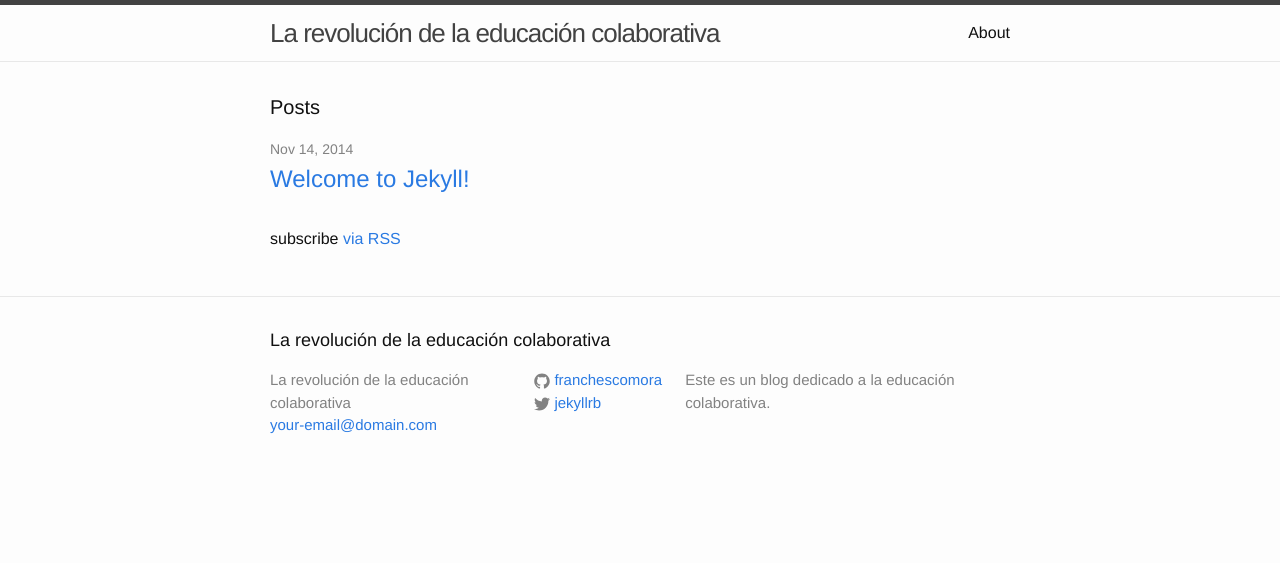
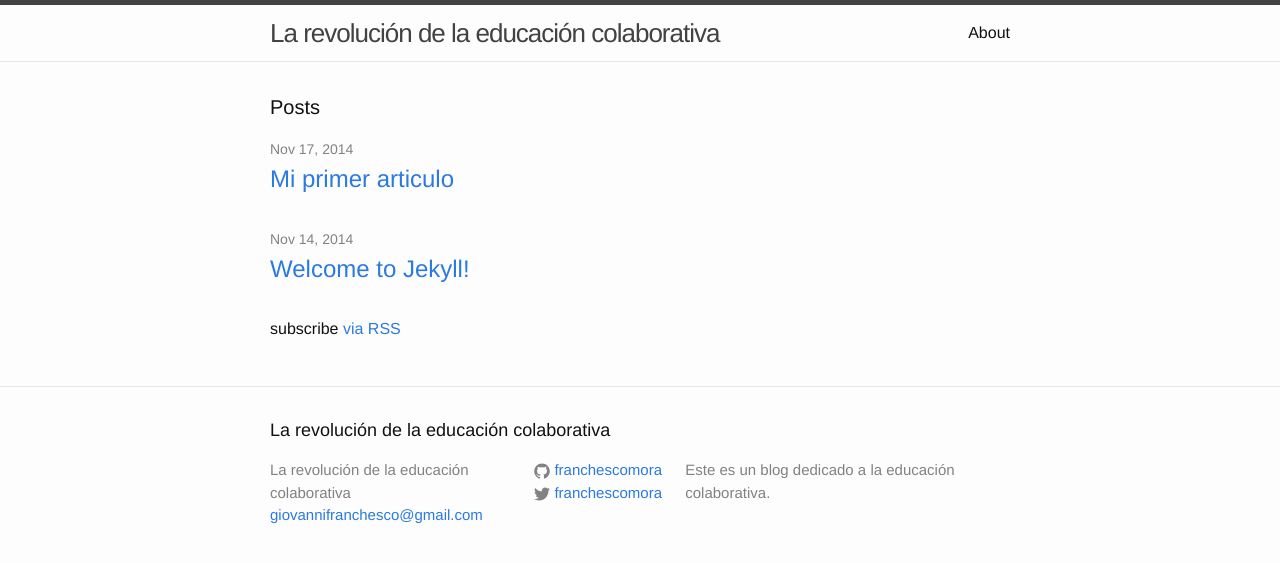
Before and after one commit to mslun/blogDePrueba7, a Jekyll site: the page built from index.html, in a window 1280 px wide. Shown: the top 563 px of the page. Built offline with Jekyll 4.4.1, drawn with Linux system fonts in a browser that asks for light colours.

Commit message:
subiendo primer articulo completo

```diff
--- a/_config.yml
+++ b/_config.yml
@@ -1,11 +1,11 @@
 # Site settings
 title: La revolución de la educación colaborativa
-email: your-email@domain.com
+email: giovannifranchesco@gmail.com
 description: > # this means to ignore newlines until "baseurl:"
   Este es un blog dedicado a la educación colaborativa.
 baseurl: "/blogDePrueba7/"  # the subpath of your site, e.g. /blog/
 url: "https://github.com/franchescomora/blogDePrueba7" # the base hostname & protocol for your site
-twitter_username: jekyllrb
+twitter_username: franchescomora
 github_username:  franchescomora
 
 # Build settings
```
Also changed, not shown: _posts/2014-11-17-Primer-post.md (added, +55 -0 lines), 1 other file.
